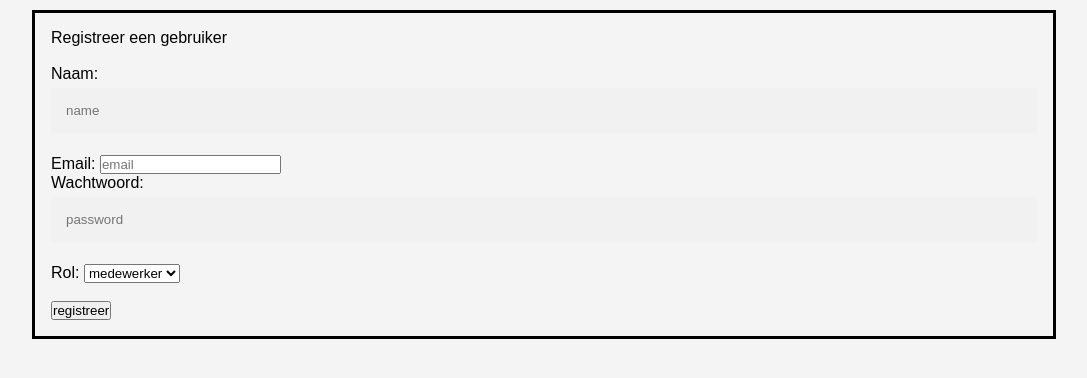
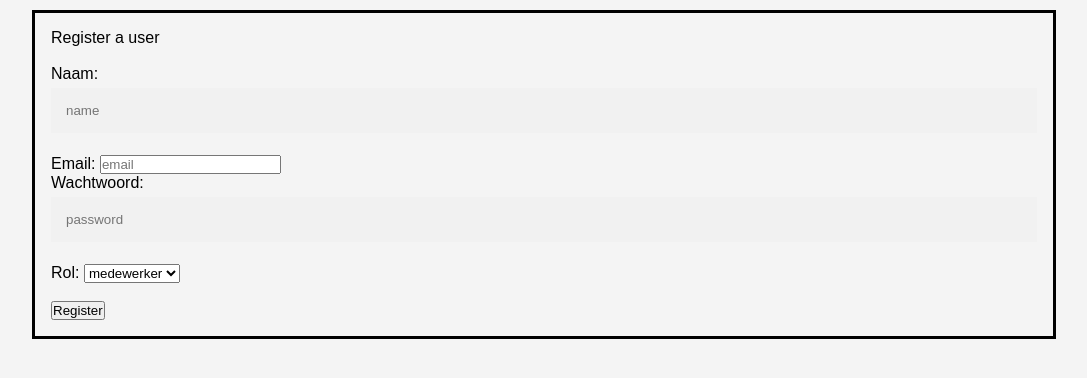
Before and after one commit to Svendewijn/examen, a PHP site: page /register.php in a window 1280 px wide. Shown: the part 38-416 px from the top of the page, without its empty margins (96-1183 px from the left). Run offline with PHP 8.4, Linux system fonts and the light colour scheme.

Commit message:
register not working :(

```diff
--- a/register.php
+++ b/register.php
@@ -46,7 +46,7 @@ if ($_SERVER["REQUEST_METHOD"] == "POST") {
 <link rel="stylesheet" href="styling/register.css">
   <div class="container">
   <form action="registratie.php" method="post">
-        Registreer een gebruiker<br><br>
+        Register a user<br><br>
         <label for="name">Naam:</label>
         <input type="text" id="name" placeholder="name" name="name" required><br>
         <label for="username">Email:</label>
@@ -58,6 +58,6 @@ if ($_SERVER["REQUEST_METHOD"] == "POST") {
                         <option value="medewerker">medewerker</option>
                         <option value="admin">admin</option>
                     </select><br><br>
-        <input type="submit" value="registreer" name="register_submit">
+        <input type="submit" value="Register" name="register_submit">
     </form>
   </div>
```
